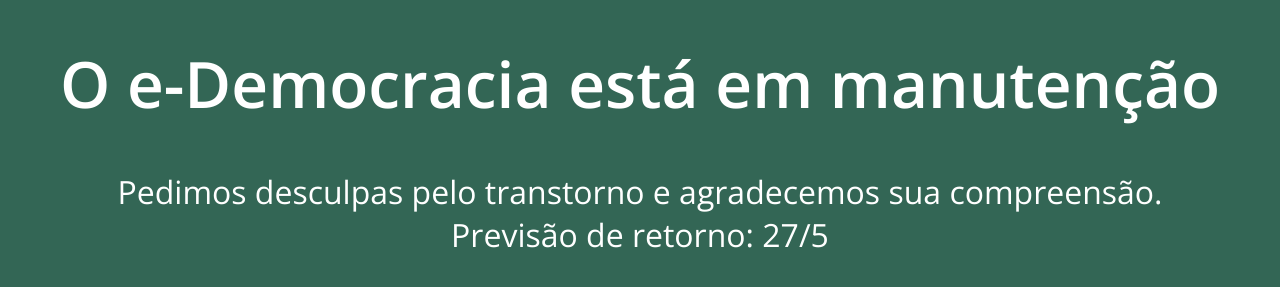
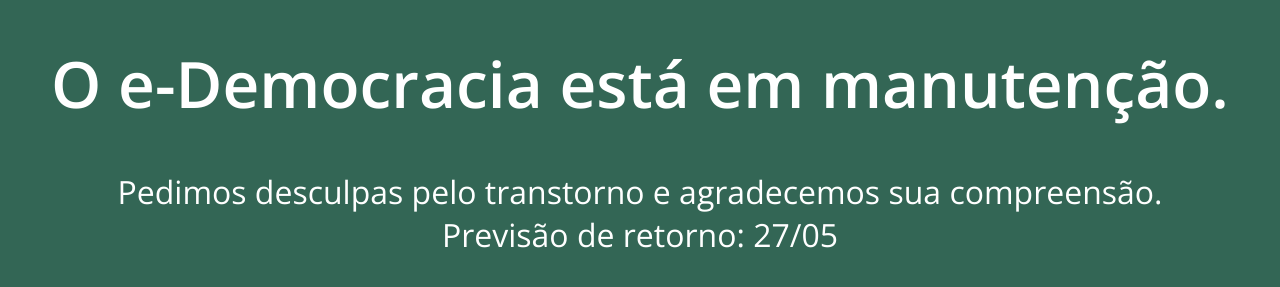
Before and after one commit to labhackercd/manutencao-edemocracia, a plain HTML site: page index.html in a window 1280 px wide. Shown: the part 445-732 px from the top of the page. Drawn offline with nearby package versions, Linux system fonts and the light colour scheme.

Commit message:
Updating text

```diff
--- a/index.html
+++ b/index.html
@@ -70,9 +70,9 @@
             <img class="logo" src="https://user-images.githubusercontent.com/20937190/119549326-79f33900-bd6d-11eb-826f-09066c973e1f.png" alt="Logo eDemocracia" />
             <p>Câmara dos Deputados</p>
         </div>
-        <h1>O e-Democracia está em manutenção</h1>
+        <h1>O e-Democracia está em manutenção.</h1>
         <p>Pedimos desculpas pelo transtorno e agradecemos sua compreensão.</p>
-            <p>Previsão de retorno: 27/5</p>
+            <p>Previsão de retorno: 27/05</p>
     </div>
 </body>
 </html>
```
